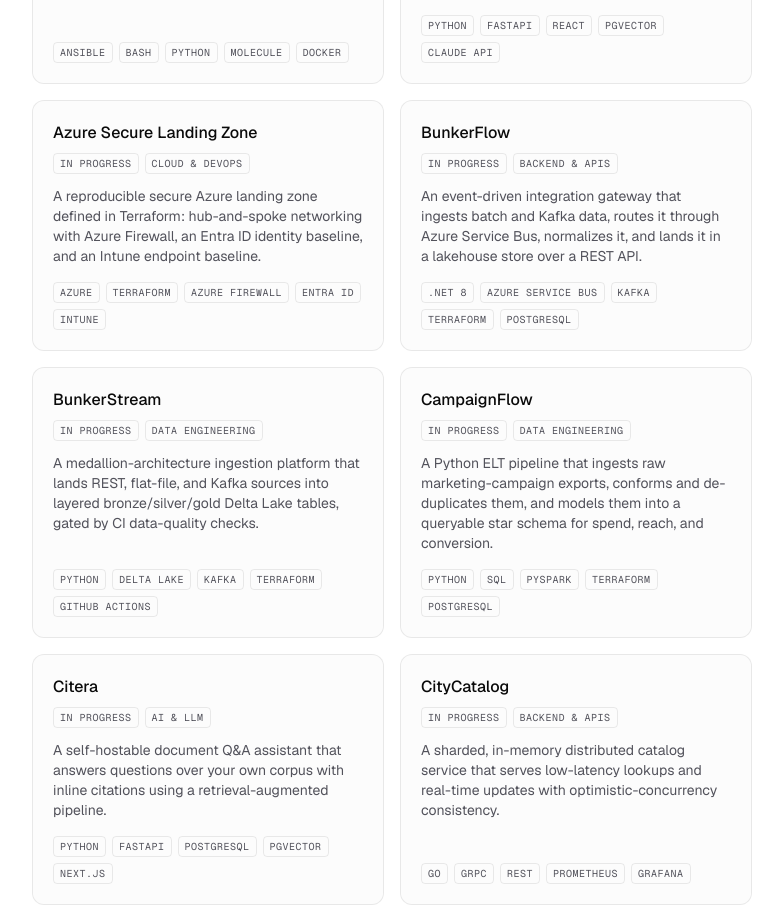
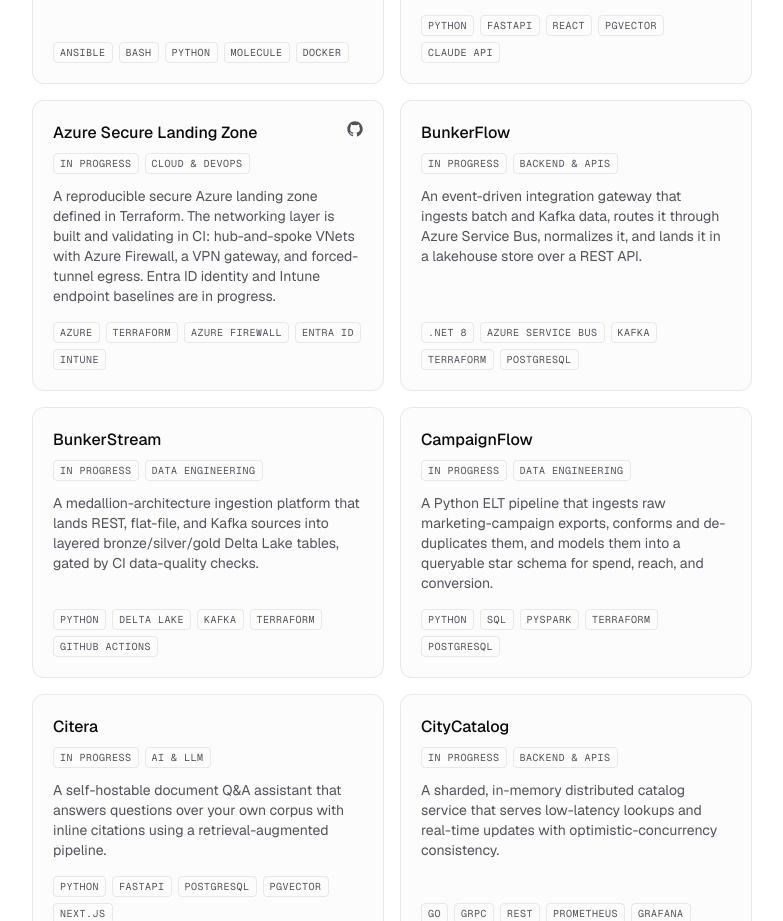
Before and after one commit to Reblayzer/portfolio, a Next.js app: page /projects in a window 1280 px wide. Shown: the part 3500-4421 px from the top of the page, without its empty margins (248-1031 px from the left). Built offline with nearby package versions, Linux system fonts and the light colour scheme; no server answers.

Commit message:
portfolio: link Azure Secure Landing Zone card to public repo
Networking layer is built and validating in CI; add the repo link and
update the card summary to reflect networking done, identity/endpoint in progress.

```diff
--- a/content/projects/_cards.ts
+++ b/content/projects/_cards.ts
@@ -48,10 +48,10 @@
   {
     title: "Azure Secure Landing Zone",
     summary:
-      "A reproducible secure Azure landing zone defined in Terraform: hub-and-spoke networking with Azure Firewall, an Entra ID identity baseline, and an Intune endpoint baseline.",
+      "A reproducible secure Azure landing zone defined in Terraform. The networking layer is built and validating in CI: hub-and-spoke VNets with Azure Firewall, a VPN gateway, and forced-tunnel egress. Entra ID identity and Intune endpoint baselines are in progress.",
     stack: ["Azure", "Terraform", "Azure Firewall", "Entra ID", "Intune"],
     category: "cloud-devops",
-    links: {},
+    links: { repo: "https://github.com/Reblayzer/azure-secure-landing-zone" },
   },
   {
     title: "BunkerFlow",
```
